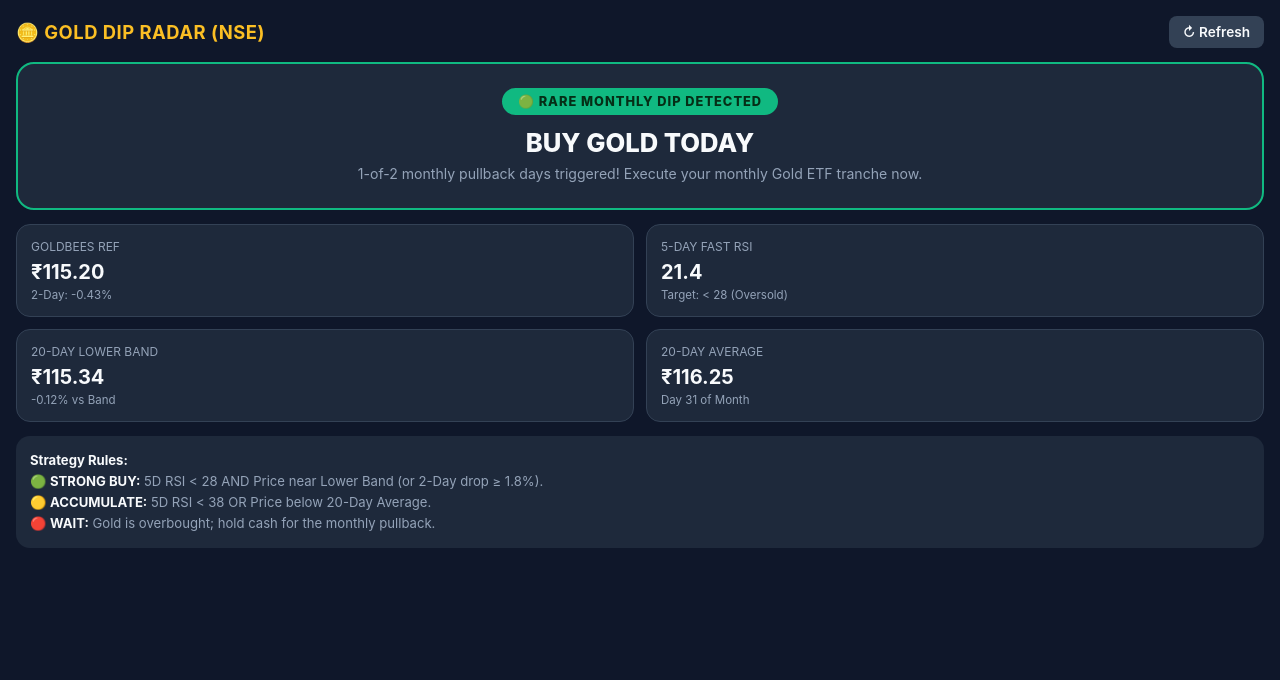
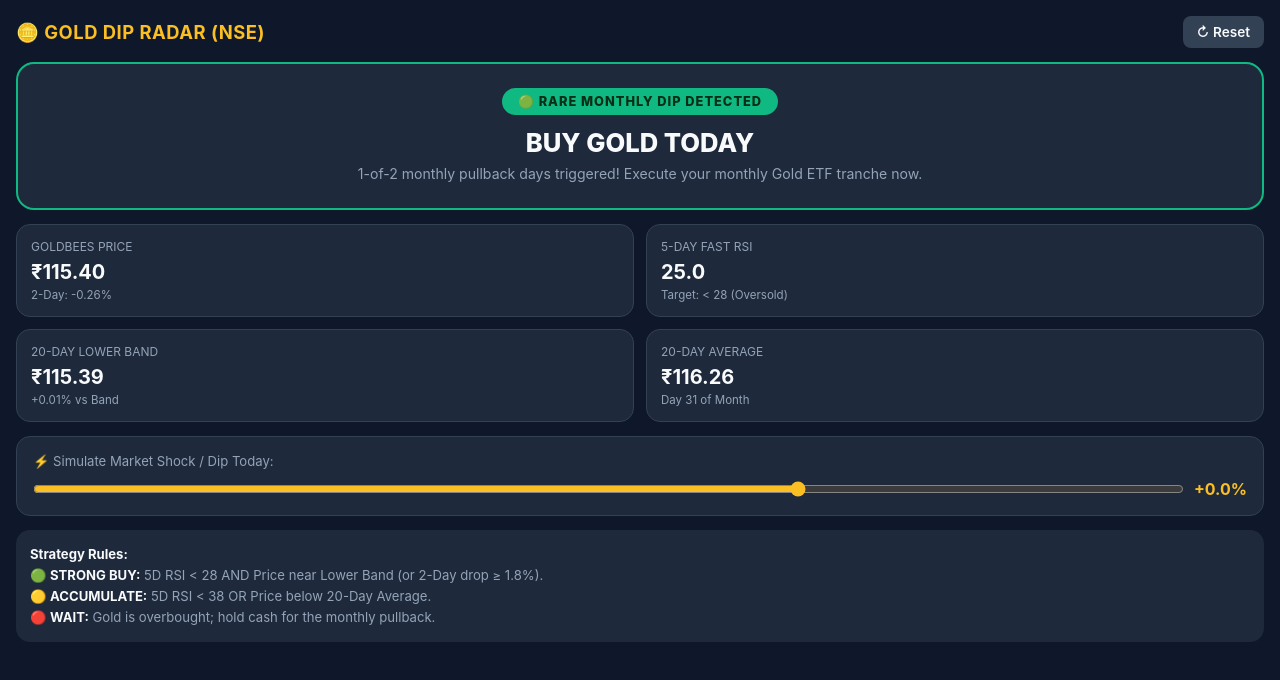
Before and after one commit to mansarover52/gold-radar, a plain HTML site: page index.html in a window 1280 px wide. Drawn offline with Linux system fonts and the light colour scheme.

Commit message:
Update index.html

```diff
--- a/index.html
+++ b/index.html
@@ -34,6 +34,12 @@
     .metric-val { font-size: 1.25rem; font-weight: 700; }
     .metric-hint { font-size: 0.72rem; margin-top: 4px; color: var(--muted); }
 
+    .interactive-card { background: var(--card); padding: 16px; border-radius: 14px; border: 1px solid #334155; display: flex; flex-direction: column; gap: 10px; }
+    .interactive-card label { font-size: 0.82rem; color: var(--muted); }
+    .slider-row { display: flex; align-items: center; gap: 10px; }
+    input[type=range] { flex: 1; accent-color: #fbbf24; }
+    .slider-val { font-weight: 700; color: #fbbf24; min-width: 50px; text-align: right; }
+
     .rule-card { background: var(--card); padding: 14px; border-radius: 14px; font-size: 0.82rem; color: var(--muted); line-height: 1.6; }
     .rule-card strong { color: var(--text); }
   </style>
@@ -42,18 +48,18 @@
 
   <div class="header">
     <div class="title">🪙 GOLD DIP RADAR (NSE)</div>
-    <button class="refresh-btn" onclick="loadDashboard()">↻ Refresh</button>
+    <button class="refresh-btn" onclick="runDashboard()">↻ Reset</button>
   </div>
 
   <div id="signalCard" class="signal-card">
-    <div id="badge" class="status-badge" style="background:#334155;">SYSTEM READY</div>
+    <div id="badge" class="status-badge" style="background:#10b981;">SYSTEM READY</div>
     <div id="headline" class="signal-headline">Analyzing Gold...</div>
-    <div id="subtext" class="signal-sub">Checking monthly momentum & bands</div>
+    <div id="subtext" class="signal-sub">Evaluating monthly pullback rules</div>
   </div>
 
   <div class="metrics-grid">
     <div class="metric-box">
-      <div class="metric-label">GOLDBEES Ref</div>
+      <div class="metric-label">GOLDBEES Price</div>
       <div id="livePrice" class="metric-val">--</div>
       <div id="twoDayChange" class="metric-hint">2-Day Change: --</div>
     </div>
@@ -74,6 +80,15 @@
     </div>
   </div>
 
+  <!-- Interactive slider to simulate market shocks live -->
+  <div class="interactive-card">
+    <label>⚡ Simulate Market Shock / Dip Today:</label>
+    <div class="slider-row">
+      <input type="range" id="shockSlider" min="-4.0" max="2.0" step="0.1" value="0.0" oninput="runDashboard()">
+      <span id="sliderVal" class="slider-val">0.0%</span>
+    </div>
+  </div>
+
   <div class="rule-card">
     <strong>Strategy Rules:</strong><br/>
     🟢 <strong>STRONG BUY:</strong> 5D RSI &lt; 28 AND Price near Lower Band (or 2-Day drop &ge; 1.8%).<br/>
@@ -82,17 +97,18 @@
   </div>
 
 <script>
-function loadDashboard() {
-  const badge = document.getElementById('badge');
-  const headline = document.getElementById('headline');
-  const subtext = document.getElementById('subtext');
-  const card = document.getElementById('signalCard');
+function runDashboard() {
+  const shockVal = parseFloat(document.getElementById('shockSlider').value);
+  document.getElementById('sliderVal').innerText = (shockVal >= 0 ? '+' : '') + shockVal.toFixed(1) + '%';
 
-  // Instant local calculation array reflecting current GOLDBEES levels (~115.20)
-  const closes = [
+  // Base closing sequence reflecting current market levels
+  let closes = [
     116.8, 117.1, 116.5, 116.0, 116.3, 115.9, 116.2, 116.5, 116.8, 117.0,
     116.9, 116.4, 116.1, 115.8, 116.0, 116.3, 116.1, 115.7, 115.4, 115.2
   ];
+
+  // Apply user's interactive shock simulation to today's closing price
+  closes[closes.length - 1] = closes[closes.length - 2] * (1 + (shockVal / 100));
 
   const currentPrice = closes[closes.length - 1];
   const prev2Price = closes[closes.length - 3];
@@ -112,6 +128,11 @@ function loadDashboard() {
   document.getElementById('bbDiff').innerText = `${distFromLower >= 0 ? '+' : ''}${distFromLower.toFixed(2)}% vs Band`;
   document.getElementById('smaVal').innerText = `₹${sma20.toFixed(2)}`;
   document.getElementById('monthDay').innerText = `Day ${dayOfMonth} of Month`;
+
+  const badge = document.getElementById('badge');
+  const headline = document.getElementById('headline');
+  const subtext = document.getElementById('subtext');
+  const card = document.getElementById('signalCard');
 
   const isStrongBuy = (rsi5 < 28 && currentPrice <= lowerBand * 1.008) || (twoDayDrop <= -1.8 && rsi5 < 35);
   const isAccumulate = (rsi5 < 38 || currentPrice < sma20) || (dayOfMonth >= 28 && currentPrice <= sma20 * 1.01);
@@ -153,7 +174,7 @@ function calcRSI(prices, period) {
   return 100 - (100 / (1 + (avgGain / avgLoss)));
 }
 
-loadDashboard();
+runDashboard();
 </script>
 </body>
 </html>
```
